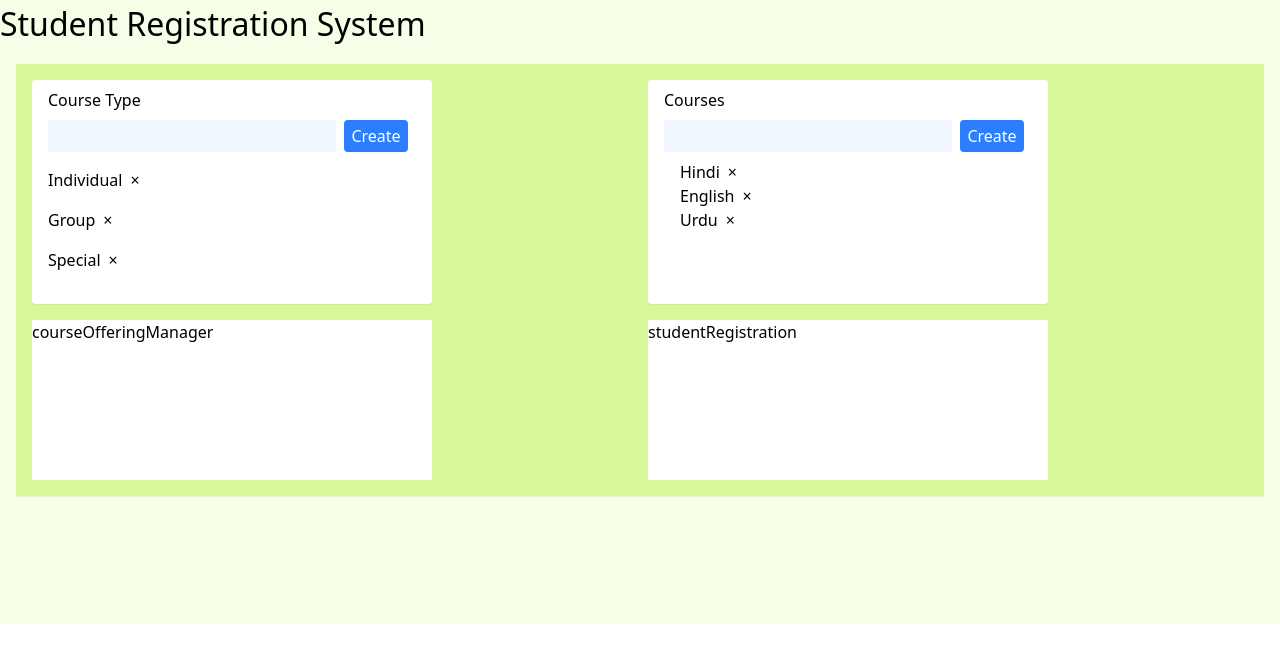
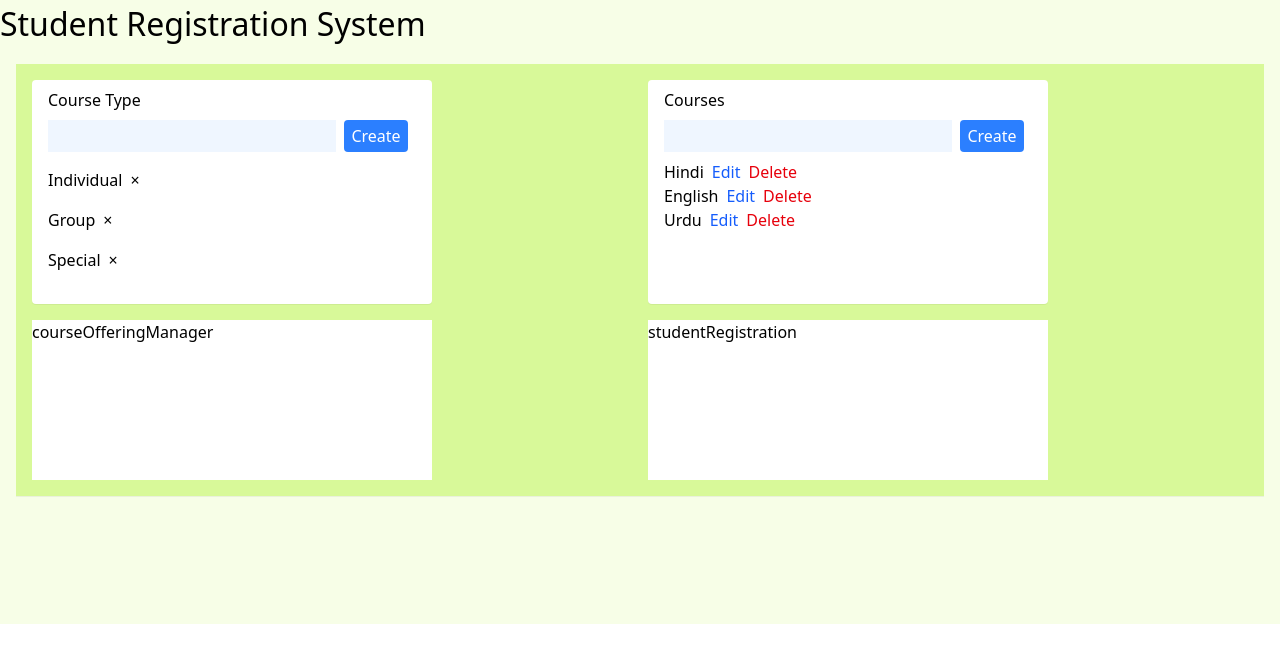
Before and after one commit to Kar9ti8k/StudentRegistration, a React (Vite) app: page / in a window 1280 px wide. Shown: the top 662 px of the page. Built offline with nearby package versions, Linux system fonts and the light colour scheme.

Commit message:
add the update button

```diff
--- a/src/components/courseManager.jsx
+++ b/src/components/courseManager.jsx
@@ -12,6 +12,13 @@ const CourseManager = () => {
       setCourses([...CourseManager, newCourse])
       setNewCourse('')
     }
+  }
+  const updateCourse = (index) => {
+    const updated = [...courses]
+    updated[index] = editValue
+    setCourses(updated)
+    setEditIndex(null)
+    setEditValue('')
   }
   const deleteCourse = (index) => {
     const filiterd = courses.filter((_, i) => i !== index)
@@ -32,9 +39,41 @@ const CourseManager = () => {
         </div>
         <ul className='mt-2 list-disc pl-4'>
           {courses.map((course, index) => (
-            <li key={index} className='flex items-center gap-2 pl-4'>
-              {course}
-              <button onClick={() => deleteCourse(index)}>&times;</button>
+            <li key={index} className='flex items-center gap-2'>
+              {editIndex === index ? (
+                <>
+                  <input
+                    value={editValue}
+                    onChange={(e) => setEditValue(e.target.value)}
+                    className='border p-1'
+                  />
+                  <button
+                    onClick={() => updateCourse(index)}
+                    className='bg-blue-500 text-white px-2'
+                  >
+                    Save
+                  </button>
+                </>
+              ) : (
+                <>
+                  <span>{course}</span>
+                  <button
+                    onClick={() => {
+                      setEditIndex(index)
+                      setEditValue(course)
+                    }}
+                    className='text-blue-600'
+                  >
+                    Edit
+                  </button>
+                  <button
+                    onClick={() => deleteCourse(index)}
+                    className='text-red-600'
+                  >
+                    Delete
+                  </button>
+                </>
+              )}
             </li>
           ))}
         </ul>
```
